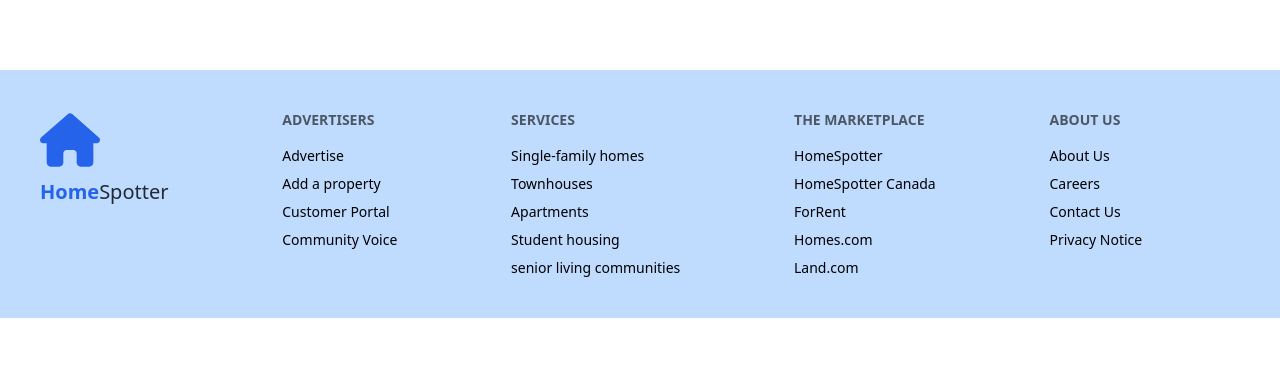
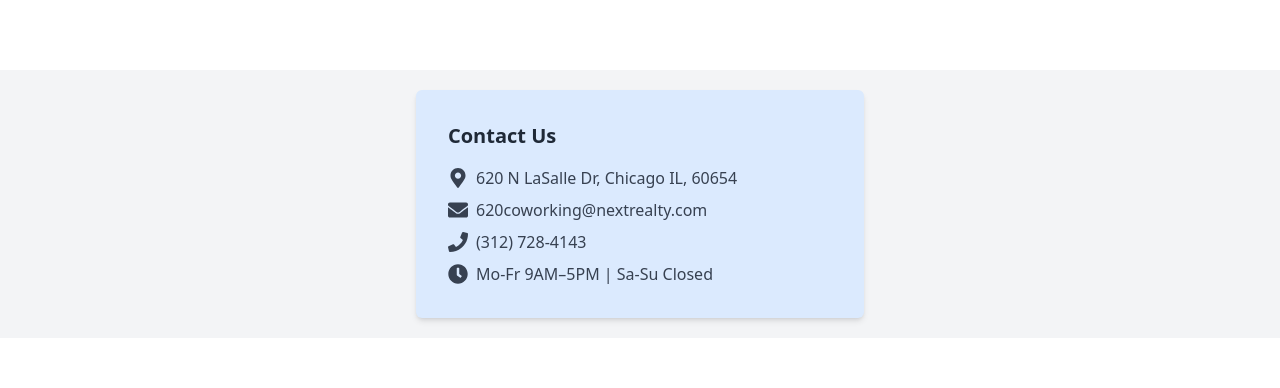
Before and after one commit to Monwar23/project-9, a React (Vite) app: page /about in a window 1280 px wide. Shown: the part 2038-2426 px from the top of the page. Before the commit the page ends 2356 px from the top, so only its background shows below. Built offline with nearby package versions, Linux system fonts and the light colour scheme; no server answers.

Commit message:
about route completed

```diff
--- a/src/pages/About.jsx
+++ b/src/pages/About.jsx
@@ -1,6 +1,7 @@
 import { Helmet } from "react-helmet-async";
 import { MapContainer, TileLayer, Marker, Popup } from "react-leaflet";
 import "leaflet/dist/leaflet.css"
+import { FaMapMarkerAlt, FaEnvelope, FaPhone, FaClock } from 'react-icons/fa';
 
 
 const About = () => {
@@ -46,7 +47,7 @@ const About = () => {
                         </form>
                     </div>
 
-                    <div className="w-full px-16 py-16 rounded-md  xl:col-span-3 bg-slate-50">
+                    <div className="w-full px-2 py-2 lg:py-16 rounded-md  xl:col-span-3 bg-slate-50">
                         <MapContainer center={position} zoom={13} style={{ height: '400px', width: '100%' }}>
                             <TileLayer
                                 url="https://{s}.tile.openstreetmap.org/{z}/{x}/{y}.png"
@@ -62,6 +63,15 @@ const About = () => {
                 </div>
             </div>
 
+            <div className="bg-gray-100 w-full mt-20 py-5">
+            <div className="max-w-md mx-auto p-8 rounded-md shadow-md bg-blue-100">
+                <h2 className="text-xl font-bold mb-4">Contact Us</h2>
+                <p className="flex items-center text-gray-700 mb-2"><FaMapMarkerAlt className="h-5 w-5 mr-2" />620 N LaSalle Dr, Chicago IL, 60654</p>
+                <p className="flex items-center text-gray-700 mb-2"><FaEnvelope className="h-5 w-5 mr-2" />620coworking@nextrealty.com</p>
+                <p className="flex items-center text-gray-700 mb-2"><FaPhone className="h-5 w-5 mr-2" />(312) 728-4143</p>
+                <p className="flex items-center text-gray-700"><FaClock className="h-5 w-5 mr-2" />Mo-Fr 9AM–5PM | Sa-Su Closed</p>
+            </div>
+        </div>
 
         </div>
     );
```
